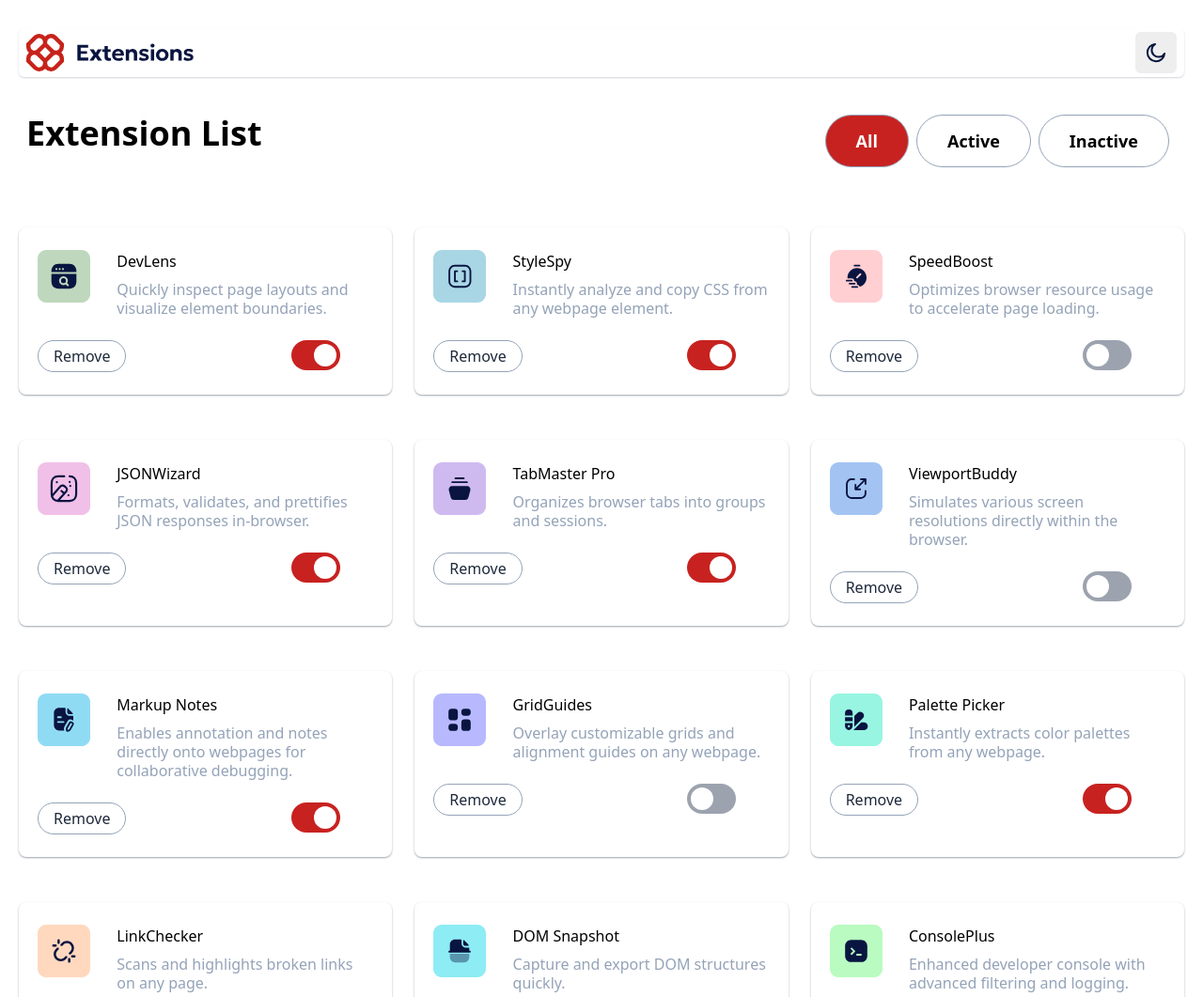
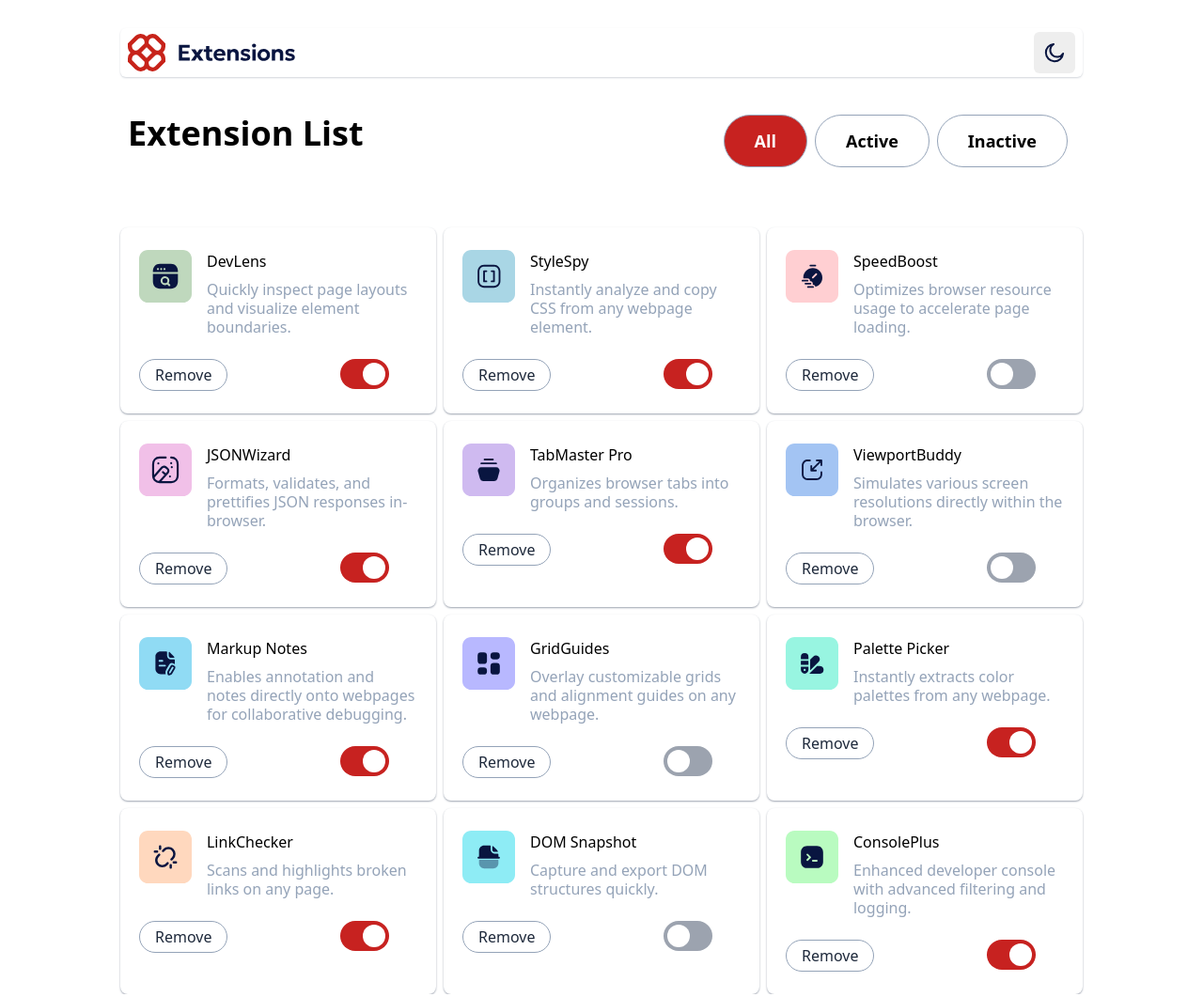
Before and after one commit to Enamul57/Extension-Manager, a website: page index.html in a window 1280 px wide. Shown: the top 1061 px of the page at 94% size. Drawn offline with nearby package versions, Linux system fonts and the light colour scheme.

Commit message:
final modify

```diff
--- a/index.html
+++ b/index.html
@@ -14,15 +14,17 @@
     <script src="https://cdn.tailwindcss.com"></script>
     </head>
   <body>
-    <div class="mx-auto container bg-background w-full dark:bg-black dark:text-white min-h-screen" id="app">
-      <div class="pt-[30px] mx-5 content">
+    <div class="mx-auto container bg-background w-full dark:bg-[#050B21] dark:text-white min-h-screen" id="app">
+      <div class="pt-[30px] mx-[10%] content">
         <!-- Header -->
         <div
-          class="extension_header content-background mb-10 flex justify-between align-items-center px-2 py-1 rounded-md shadow-sm shadow-gray-300"
+          class="extension_header content-background mb-10 flex justify-between align-items-center px-2 py-1 rounded-md shadow-sm shadow-gray-300  dark:bg-[#1F2535] dark:shadow-none dark:text-white"
         >
-          <img src="assets/images/logo.svg" alt="logo_image"/>
+         <div class="flex">
+          <img src="assets/images/logo.svg" alt="logo_image" class="m-0 p-0 "/>
+         </div>
           <div
-            class="w-[44px] h-[44px] bg-[#EEEEEE] object-fill flex justify-center items-center rounded-md"
+            class="w-[44px] h-[44px] bg-[#EEEEEE] object-fill flex justify-center items-center rounded-md mode"
           >
             <img src="assets/images/icon-moon.svg" alt="logo_image"  id="dark_theme"/>
           </div>
@@ -49,7 +51,7 @@
 
 
         <!-- container -->
-        <div id="extensionLists" class="grid grid-cols-1 md:grid-cols-2 lg:grid-cols-3 gap-6 mt-14 mx-auto w-full"></div>
+        <div id="extensionLists" class="grid grid-cols-1 md:grid-cols-2 lg:grid-cols-3 mt-14 gap-x-2 gap-y-2 mx-auto w-full"></div>
 
       </div>
       </div>
--- a/src/js/component.js
+++ b/src/js/component.js
@@ -2,7 +2,7 @@
 function extensionCard(name, description, logo, isActive, index) {
         let extension = document.createElement('div');
 
-        extension.className = "item content-background shadow-sm shadow-gray-400 rounded-lg px-5 py-6 mb-6";
+        extension.className = "item content-background shadow-sm shadow-gray-400 rounded-lg px-5 py-6  dark:bg-[#1F2535]";
 
         extension.innerHTML = `
         <!--Extension Card Top-->
--- a/src/js/script.js
+++ b/src/js/script.js
@@ -146,6 +146,13 @@ document.addEventListener('DOMContentLoaded', async function () {
 
       toggleTheme.addEventListener('click', function () {
         app.classList.toggle('dark');
+        if(app.classList.contains('dark')){
+            this.src  = "assets/images/icon-sun.svg";
+            document.querySelector('.mode').classList.add('bg-[#1F2535]','rounded-md','border','border-slate-500');
+        }else{
+            this.src  = "assets/images/icon-moon.svg";
+            document.querySelector('.mode').classList.remove('bg-[#1F2535]','bg-[#1F2535]','rounded-md','border','border-slate-500');
+        }
         localStorage.setItem('theme', app.classList.contains('dark') ? 'dark' : 'light');
       });
 
```
